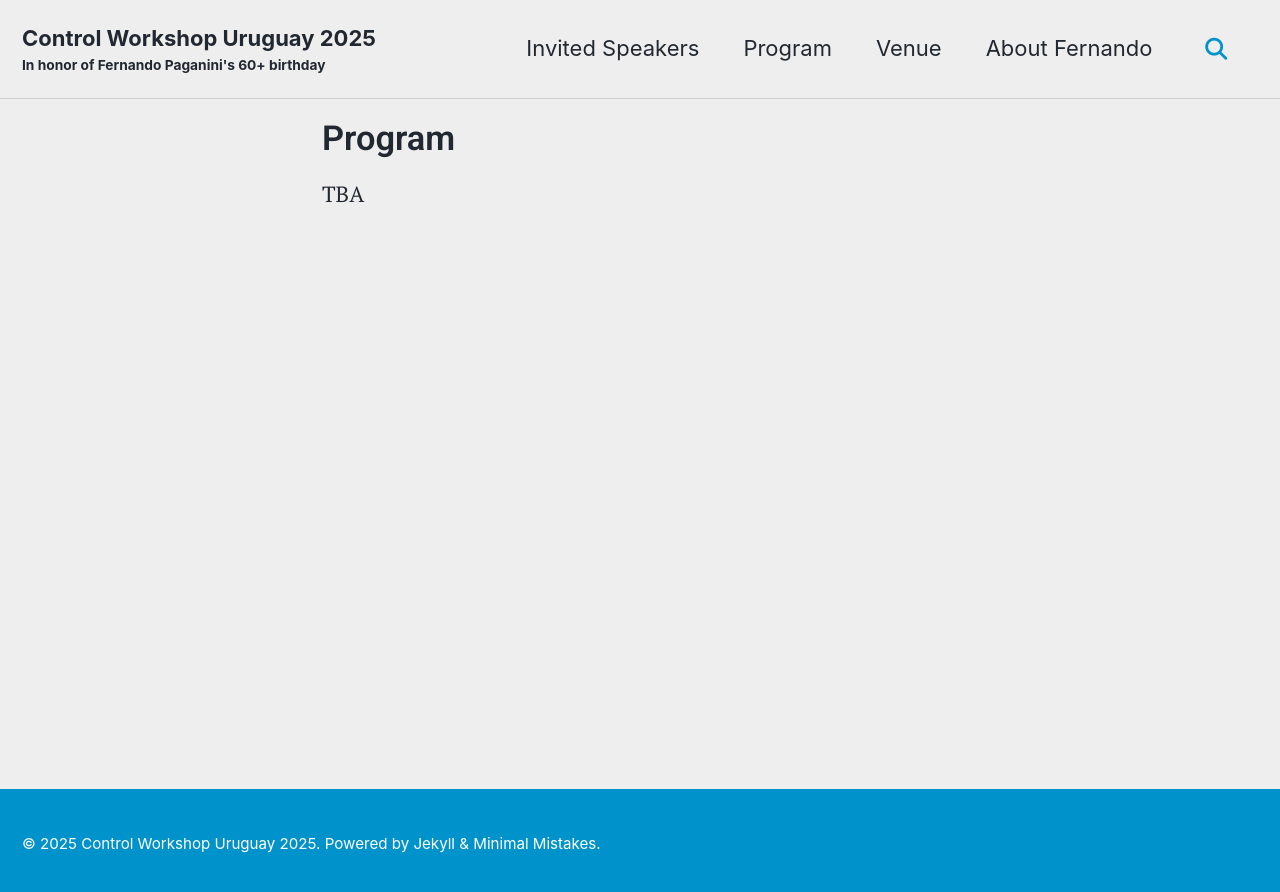
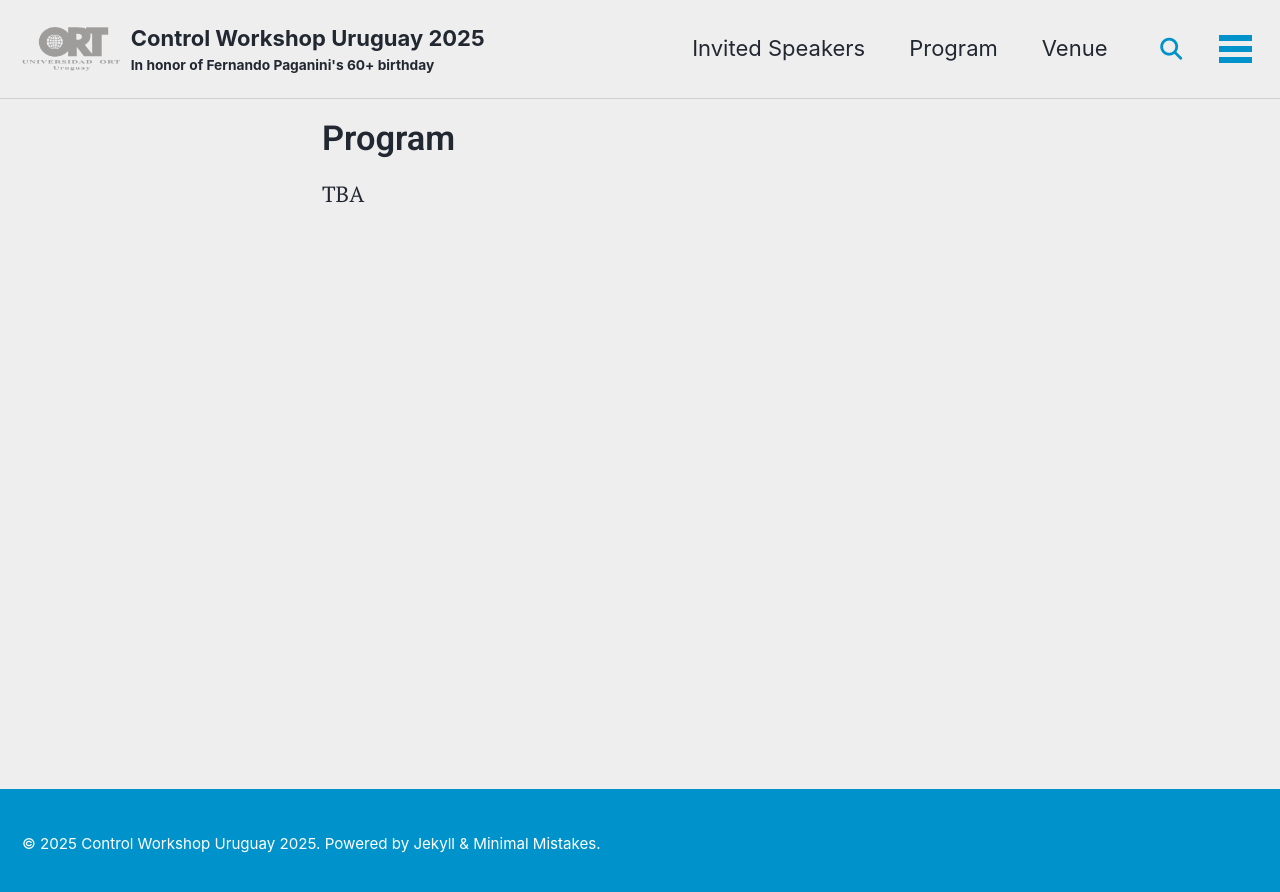
Before and after one commit to controlworkshopuy/controlworkshopuy.github.io, a Jekyll site: the page built from _pages/program.md, in a window 1280 px wide. Shown: the top 892 px of the page. Built offline with Jekyll 4.4.1, drawn with Linux system fonts in a browser that asks for light colours; cached includes are drawn as plain includes.

Commit message:
added logo

```diff
--- a/_config.yml
+++ b/_config.yml
@@ -25,7 +25,7 @@ url                      : "https://controlworkshopuy.github.io" # the base host
 baseurl                  : # the subpath of your site, e.g. "/blog"
 repository               : # GitHub username/repo-name e.g. "mmistakes/minimal-mistakes"
 teaser                   : # path of fallback teaser image, e.g. "/assets/images/500x300.png"
-logo                     : # path of logo image to display in the masthead, e.g. "/assets/images/88x88.png"
+logo                     : /assets/images/logoort.png # path of logo image to display in the masthead, e.g. "/assets/images/88x88.png"
 masthead_title           : # overrides the website title displayed in the masthead, use " " for no title
 breadcrumbs              : # true, false (default)
 words_per_minute         : 200
--- a/_includes/footer.html
+++ b/_includes/footer.html
@@ -23,4 +23,5 @@
 </div>
 {% endif %}
 
-<div class="page__footer-copyright">&copy; {% assign site_time = site.time | date: '%Y' %}{% if site.footer.since and site_time != site.footer.since %}{{ site.footer.since }} - {% endif %}{{ site_time }} <a href="{{ site.copyright_url | default: site.url }}">{{ site.copyright | default: site.title | escape_once | strip }}</a>. {{ site.data.ui-text[site.locale].powered_by | default: "Powered by" }} <a href="https://jekyllrb.com" rel="nofollow">Jekyll</a> &amp; <a href="https://mademistakes.com/work/jekyll-themes/minimal-mistakes/" rel="nofollow">Minimal Mistakes</a>.</div>
+<div class="page__footer-copyright">&copy; {% assign site_time = site.time | date: '%Y' %}{% if site.footer.since and site_time != site.footer.since %}{{ site.footer.since }} - {% endif %}{{ site_time }} <a href="{{ site.copyright_url | default: site.url }}">{{ site.copyright | default: site.title | escape_once | strip }}</a>. {{ site.data.ui-text[site.locale].powered_by | default: "Powered by" }} <a href="https://jekyllrb.com" rel="nofollow">Jekyll</a> &amp; <a href="https://mademistakes.com/work/jekyll-themes/minimal-mistakes/" rel="nofollow">Minimal Mistakes</a>.
+</div>
```
Also changed, not shown: index.md (+0 -1 lines), assets/images/logoort.png (added).
